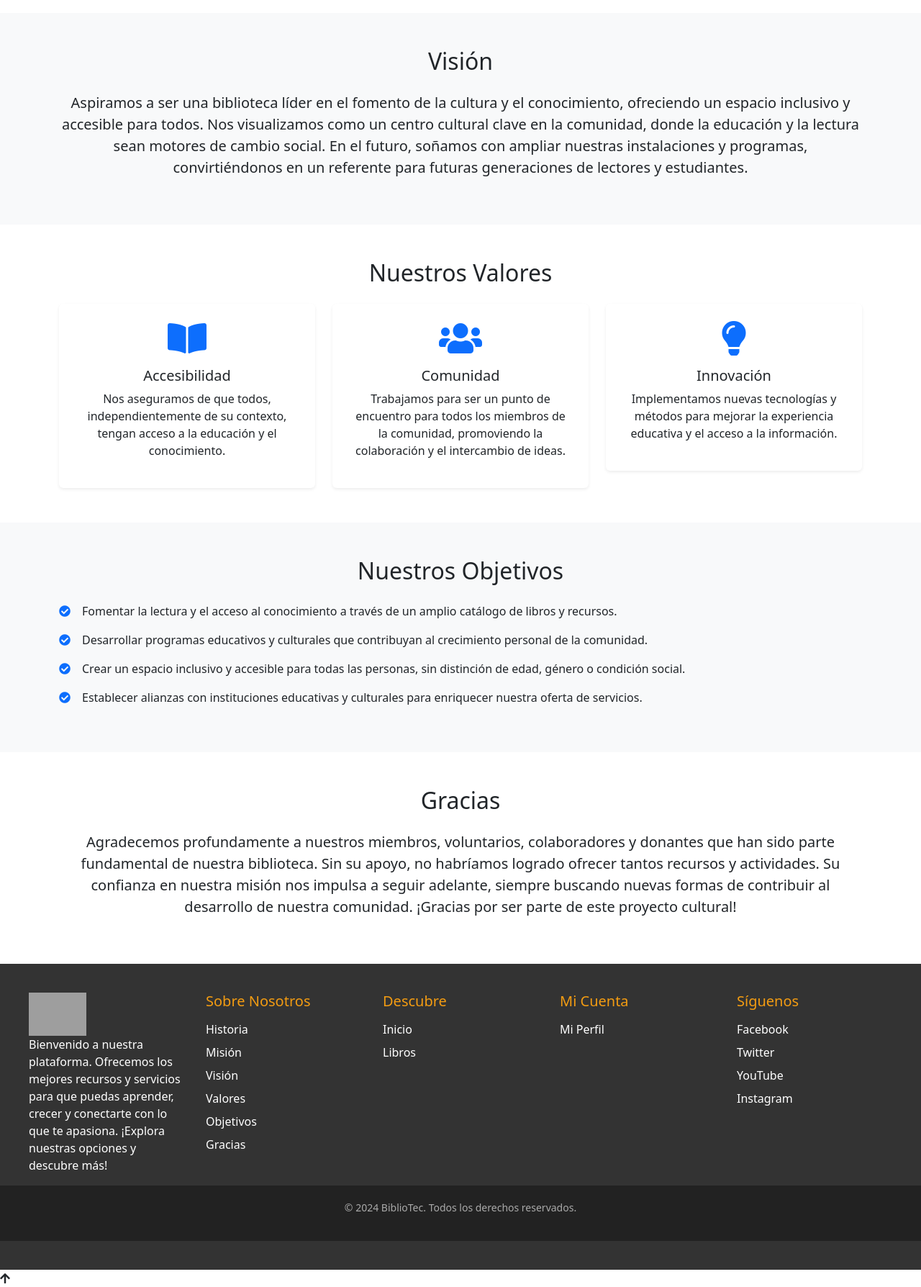
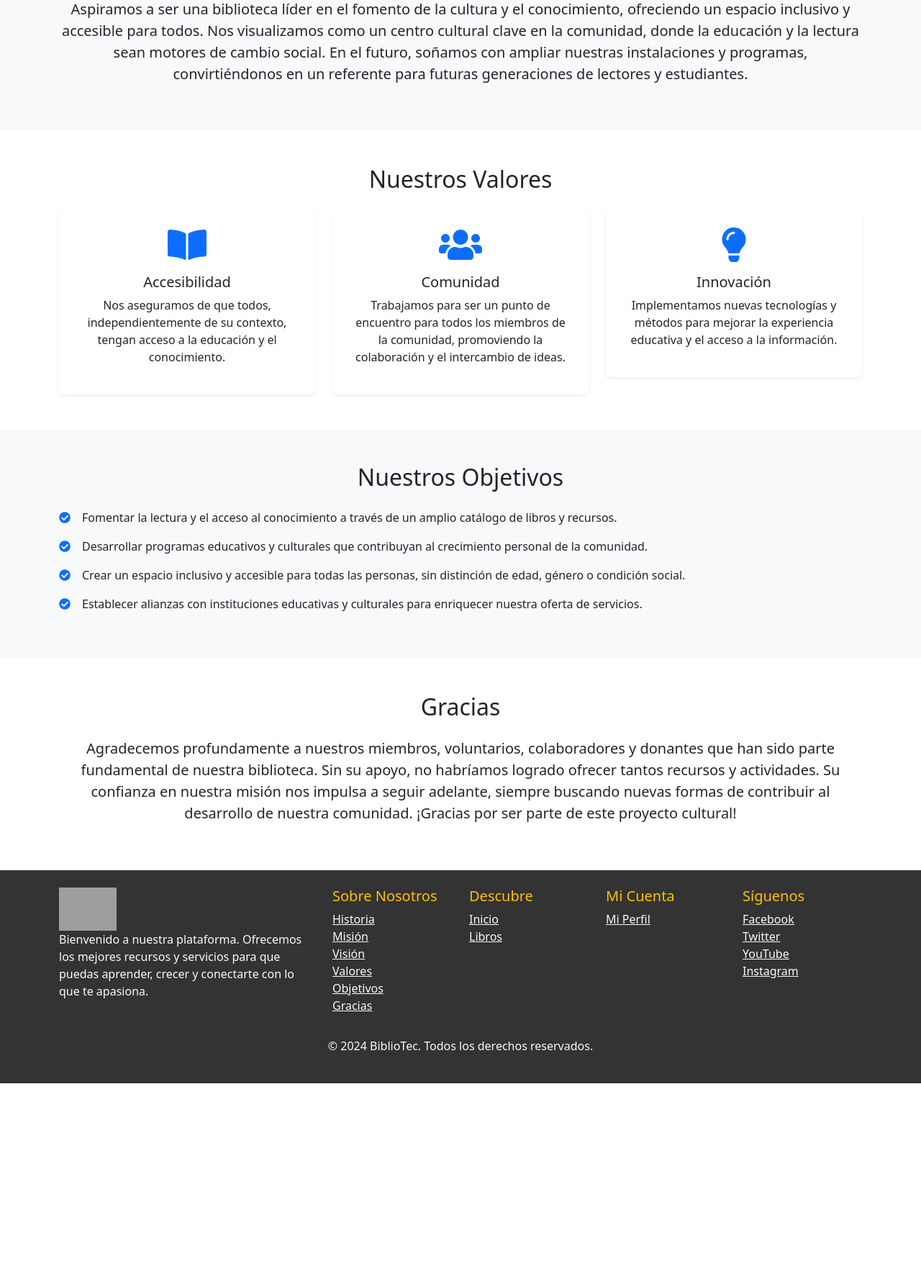
Before and after one commit to CachorroGam/bibliotecatech, a Django app: page / in a window 1280 px wide. Shown: the part 1852-3640 px from the top of the page at 72% size. After the commit the page ends 3357 px from the top, so only its background shows below. Run offline with Django 5.2, Linux system fonts and the light colour scheme; some libraries are stand-ins or nearby versions; some web fonts are replaced; grey boxes are pictures that could not be loaded.

Commit message:
ready for tem

```diff
--- a/users/templates/base.html
+++ b/users/templates/base.html
@@ -13,90 +13,45 @@
     <meta name="keywords" content="">
     <meta name="description" content="">
 
+    <!-- Bootstrap CSS -->
     <link href="https://cdn.jsdelivr.net/npm/bootstrap@5.3.1/dist/css/bootstrap.min.css" rel="stylesheet"
         integrity="sha384-4bw+/aepP/YC94hEpVNVgiZdgIC5+VKNBQNGCHeKRQN+PtmoHDEXuppvnDJzQIu9" crossorigin="anonymous">
 
-        <link rel="stylesheet" type="text/css" href="{% static 'css/normalize.css' %}">
-        <link rel="stylesheet" type="text/css" href="{% static 'icomoon/icomoon.css' %}">
-        <link rel="stylesheet" type="text/css" href="{% static 'css/vendor.css' %}">
+    <!-- FontAwesome -->
+    <link rel="stylesheet" href="https://use.fontawesome.com/releases/v5.8.2/css/all.css"
+        integrity="sha384-oS3vJWv+0UjzBfQzYUhtDYW+Pj2yciDJxpsK1OYPAYjqT085Qq/1cq5FLXAZQ7Ay" crossorigin="anonymous">
+
+    <!-- Estilos personalizados -->
+    <link rel="stylesheet" href="{% static 'css/normalize.css' %}">
+    <link rel="stylesheet" href="{% static 'icomoon/icomoon.css' %}">
+    <link rel="stylesheet" href="{% static 'css/vendor.css' %}">
     <link rel="stylesheet" href="{% static 'style.css' %}">
-        <meta charset="utf-8">
-    <meta name="viewport" content="width=device-width, initial-scale=1, shrink-to-fit=no">
 
-    <link rel="stylesheet" href="https://maxcdn.bootstrapcdn.com/bootstrap/4.0.0/css/bootstrap.min.css" integrity="sha384-Gn5384xqQ1aoWXA+058RXPxPg6fy4IWvTNh0E263XmFcJlSAwiGgFAW/dAiS6JXm" crossorigin="anonymous">
-    <link rel="stylesheet" href="https://use.fontawesome.com/releases/v5.8.2/css/all.css" integrity="sha384-oS3vJWv+0UjzBfQzYUhtDYW+Pj2yciDJxpsK1OYPAYjqT085Qq/1cq5FLXAZQ7Ay" crossorigin="anonymous">
-
-    <title>{% block title %} {% endblock %}</title>
-
-
-
+    <title>{% block title %} BiblioTec {% endblock %}</title>
 </head>
 
 <body data-bs-spy="scroll" data-bs-target="#header" tabindex="0">
 
-	<div id="header-wrap">
-
-	<div class="top-content">
-		<div class="container-fluid">
-			<div class="row">
-				<div class="col-md-6">
-					<div class="social-links">
-						<ul>
-							<li>
-								<a href="https://www.facebook.com"><i class="icon icon-facebook"></i></a>
-							</li>
-							<li>
-								<a href="https://www.twitter.com"><i class="icon icon-twitter"></i></a>
-							</li>
-							<li>
-								<a href="https://www.youtube.com"><i class="icon icon-youtube-play"></i></a>
-							</li>
-						</ul>
-					</div>
-				</div>
-				<div class="col-md-6">
-
-              <!-- <div class="action-menu">
-                  <div class="search-bar">
-                      <a href="#" class="search-button search-toggle" data-selector="#header-wrap">
-                          <i class="icon icon-search"></i>
-                      </a>
-                      <form role="search" method="get" class="search-box">
-                          <input class="search-field text search-input" placeholder="Buscar" type="search">
-                      </form>
-                  </div>
-              </div> -->
-          </div>
-      </div>
-
-			</div>
-		</div>
-	</div>
-
+    <!-- Encabezado -->
     <header id="header">
         <div class="container-fluid">
-			<div class="row">
-
+            <div class="row align-items-center">
                 <div class="col-md-2">
-					<div class="main-logo">
-						<a href="/"><img src="{% static 'images/main-logo.png' %}" alt="logo" style="width: 90px;"></a>
+                    <a href="/" class="main-logo">
+                        <img src="{% static 'images/main-logo.png' %}" alt="BiblioTec Logo" style="width: 90px;">
+                    </a>
                 </div>
-				</div>
-
-
-				</div>
-
                 <div class="col-md-10">
-
                     <nav id="navbar">
-						<div class="main-menu stellarnav">
-							<ul class="menu-list">
-								<li class="menu-item active"><a href="/">Inicio</a></li>
+                        <ul class="nav justify-content-end">
+                            <li class="nav-item">
+                                <a class="nav-link active" href="/">Inicio</a>
+                            </li>
                             <li class="nav-item dropdown">
-									<a class="nav-link dropdown-toggle"  id="projectsDropdown" role="button" data-bs-toggle="dropdown" aria-expanded="false">
+                                <a class="nav-link dropdown-toggle" id="aboutDropdown" role="button" data-bs-toggle="dropdown" aria-expanded="false">
                                     Sobre Nosotros
                                 </a>
-									<ul class="dropdown-menu" aria-labelledby="projectsDropdown">
+                                <ul class="dropdown-menu" aria-labelledby="aboutDropdown">
                                     <li><a class="dropdown-item" href="/#historia">Historia</a></li>
                                     <li><a class="dropdown-item" href="/#mision">Misión</a></li>
                                     <li><a class="dropdown-item" href="/#vision">Visión</a></li>
@@ -105,106 +60,84 @@
                                     <li><a class="dropdown-item" href="/#gracias">Gracias</a></li>
                                 </ul>
                             </li>
-
-								<li class="menu-item"><a href="/libro" class="nav-link">Libros</a></li>
-								<li class="menu-item"><a href="/contacto" class="nav-link">Contacto</a></li>
-								<li><button onclick="location.href='/login';">Iniciar sesión</button></li>
-								<!-- <li class="menu-item"><a href="#special-offer" class="nav-link">Ofertas</a></li> -->
-								<!-- <li class="menu-item"><a href="#latest-blog" class="nav-link">Artículos</a></li>
-								<li class="menu-item"><a href="#download-app" class="nav-link">Descargar App</a></li> -->
+                            <li class="nav-item">
+                                <a class="nav-link" href="/libro">Libros</a>
+                            </li>
+                            <li class="nav-item">
+                                <a class="nav-link" href="/contacto">Contacto</a>
+                            </li>
+                            <li class="nav-item">
+                                <button class="btn btn-primary" onclick="location.href='/login';">Iniciar sesión</button>
+                            </li>
                         </ul>
-
-							<div class="hamburger">
-								<span class="bar"></span>
-								<span class="bar"></span>
-								<span class="bar"></span>
+                    </nav>
                 </div>
-
-						</div>
-					</nav>
-
-				</div>
-
             </div>
         </div>
     </header>
 
-</div>
-
-
+    <!-- Contenido dinámico -->
     {% block content %}
     {% endblock %}
 
-
-<footer style="background-color: #333; color: #fff; padding: 40px 0;">
-    <div style="max-width: 1200px; margin: 0 auto; display: flex; flex-wrap: wrap; justify-content: space-between;">
-        <div style="flex: 1; margin-right: 30px;">
-            <a href="/"><img src="{% static 'images/main-logo.png' %}" alt="logo" style="width: 80px;"></a>
-            <p>Bienvenido a nuestra plataforma. Ofrecemos los mejores recursos y servicios para que puedas aprender, crecer y conectarte con lo que te apasiona. ¡Explora nuestras opciones y descubre más!</p>
+    <!-- Pie de página -->
+    <footer class="text-light" style="background-color: #333;">
+        <div class="container py-4">
+            <div class="row">
+                <div class="col-md-4">
+                    <a href="/">
+                        <img src="{% static 'images/main-logo.png' %}" alt="BiblioTec Logo" style="width: 80px;">
+                    </a>
+                    <p>Bienvenido a nuestra plataforma. Ofrecemos los mejores recursos y servicios para que puedas aprender, crecer y conectarte con lo que te apasiona.</p>
                 </div>
-
-
-        <div style="flex: 1; margin-right: 30px;">
-            <h5 style="color: #f39c12; margin-bottom: 15px;">Sobre Nosotros</h5>
-            <ul style="list-style: none; padding: 0;">
-                <li><a href="/#historia" style="color: #fff; text-decoration: none; margin-bottom: 8px; display: block;">Historia</a></li>
-                <li><a href="/#mision" style="color: #fff; text-decoration: none; margin-bottom: 8px; display: block;">Misión</a></li>
-                <li><a href="/#vision" style="color: #fff; text-decoration: none; margin-bottom: 8px; display: block;">Visión</a></li>
-				<li><a href="/#valores" style="color: #fff; text-decoration: none; margin-bottom: 8px; display: block;">Valores</a></li>
-                <li><a href="/#objetivos" style="color: #fff; text-decoration: none; margin-bottom: 8px; display: block;">Objetivos</a></li>
-                <li><a href="/#gracias" style="color: #fff; text-decoration: none; margin-bottom: 8px; display: block;">Gracias</a></li>
+                <div class="col-md-2">
+                    <h5 class="text-warning">Sobre Nosotros</h5>
+                    <ul class="list-unstyled">
+                        <li><a href="/#historia" class="text-light">Historia</a></li>
+                        <li><a href="/#mision" class="text-light">Misión</a></li>
+                        <li><a href="/#vision" class="text-light">Visión</a></li>
+                        <li><a href="/#valores" class="text-light">Valores</a></li>
+                        <li><a href="/#objetivos" class="text-light">Objetivos</a></li>
+                        <li><a href="/#gracias" class="text-light">Gracias</a></li>
                     </ul>
                 </div>
-
-        <div style="flex: 1; margin-right: 30px;">
-            <h5 style="color: #f39c12; margin-bottom: 15px;">Descubre</h5>
-            <ul style="list-style: none; padding: 0;">
-                <li><a href="/" style="color: #fff; text-decoration: none; margin-bottom: 8px; display: block;">Inicio</a></li>
-                <li><a href="/libro" style="color: #fff; text-decoration: none; margin-bottom: 8px; display: block;">Libros</a></li>
+                <div class="col-md-2">
+                    <h5 class="text-warning">Descubre</h5>
+                    <ul class="list-unstyled">
+                        <li><a href="/" class="text-light">Inicio</a></li>
+                        <li><a href="/libro" class="text-light">Libros</a></li>
                     </ul>
                 </div>
-
-        <div style="flex: 1; margin-right: 30px;">
-            <h5 style="color: #f39c12; margin-bottom: 15px;">Mi Cuenta</h5>
-            <ul style="list-style: none; padding: 0;">
-                <li><a href="/profile_users" style="color: #fff; text-decoration: none; margin-bottom: 8px; display: block;">Mi Perfil</a></li>
+                <div class="col-md-2">
+                    <h5 class="text-warning">Mi Cuenta</h5>
+                    <ul class="list-unstyled">
+                        <li><a href="/profile_users" class="text-light">Mi Perfil</a></li>
                     </ul>
                 </div>
-
-        <div style="flex: 1;">
-            <h5 style="color: #f39c12; margin-bottom: 15px;">Síguenos</h5>
-            <ul style="list-style: none; padding: 0;">
-                <li><a href="https://www.facebook.com" style="color: #fff; text-decoration: none; margin-bottom: 8px; display: block;">Facebook</a></li>
-                <li><a href="https://www.twitter.com" style="color: #fff; text-decoration: none; margin-bottom: 8px; display: block;">Twitter</a></li>
-                <li><a href="https://www.youtube.com" style="color: #fff; text-decoration: none; margin-bottom: 8px; display: block;">YouTube</a></li>
-                <li><a href="https://www.instagram.com" style="color: #fff; text-decoration: none; margin-bottom: 8px; display: block;">Instagram</a></li>
+                <div class="col-md-2">
+                    <h5 class="text-warning">Síguenos</h5>
+                    <ul class="list-unstyled">
+                        <li><a href="https://www.facebook.com" class="text-light">Facebook</a></li>
+                        <li><a href="https://www.twitter.com" class="text-light">Twitter</a></li>
+                        <li><a href="https://www.youtube.com" class="text-light">YouTube</a></li>
+                        <li><a href="https://www.instagram.com" class="text-light">Instagram</a></li>
                     </ul>
                 </div>
             </div>
-
-    <div style="text-align: center; padding: 20px 0; background-color: #222;">
-        <p style="color: #aaa; font-size: 14px;">&copy; 2024 BiblioTec. Todos los derechos reservados.</p>
+            <div class="text-center mt-3">
+                <p>&copy; 2024 BiblioTec. Todos los derechos reservados.</p>
+            </div>
         </div>
     </footer>
 
-
-
-
-<div id="toTop" class="toTop"><i class="fa fa-arrow-up"></i></div>
-
-<script src="https://code.jquery.com/jquery-3.6.0.min.js" integrity="sha384-JrcwhQ1G2q9wT5I2bGvTkG+vDlmTe60y40ntTYBrN9r3smMZcp5CkAfBrt4kwuV0z"
-	crossorigin="anonymous"></script>
+    <!-- Scripts -->
+    <script src="https://code.jquery.com/jquery-3.6.0.min.js"
+        integrity="sha384-JrcwhQ1G2q9wT5I2bGvTkG+vDlmTe60y40ntTYBrN9r3smMZcp5CkAfBrt4kwuV0z" crossorigin="anonymous"></script>
     <script src="https://cdn.jsdelivr.net/npm/bootstrap@5.3.1/dist/js/bootstrap.bundle.min.js"
-	integrity="sha384-wmPpOSfmo4fgDFwVGEcOGfgjlIH9ckOt0qF+Uu06/WGVcFfv3Eotbf0tczC9mNhJ"
-	crossorigin="anonymous"></script>
-
+        integrity="sha384-wmPpOSfmo4fgDFwVGEcOGfgjlIH9ckOt0qF+Uu06/WGVcFfv3Eotbf0tczC9mNhJ" crossorigin="anonymous"></script>
     <script src="https://kit.fontawesome.com/a076d05399.js" crossorigin="anonymous"></script>
-
-<script type="text/javascript" src="{% static 'js/stellar.js' %}"></script>
-<script type="text/javascript" src="{% static 'js/custom.js' %}"></script>
-<script src="https://code.jquery.com/jquery-3.6.0.min.js" ...></script>
-<script src="https://cdn.jsdelivr.net/npm/bootstrap@5.3.1/dist/js/bootstrap.bundle.min.js" ...></script>
-
+    <script src="{% static 'js/stellar.js' %}"></script>
+    <script src="{% static 'js/custom.js' %}"></script>
 </body>
 
 </html>
```
Lines whose indentation alone changed are shown as unchanged.
